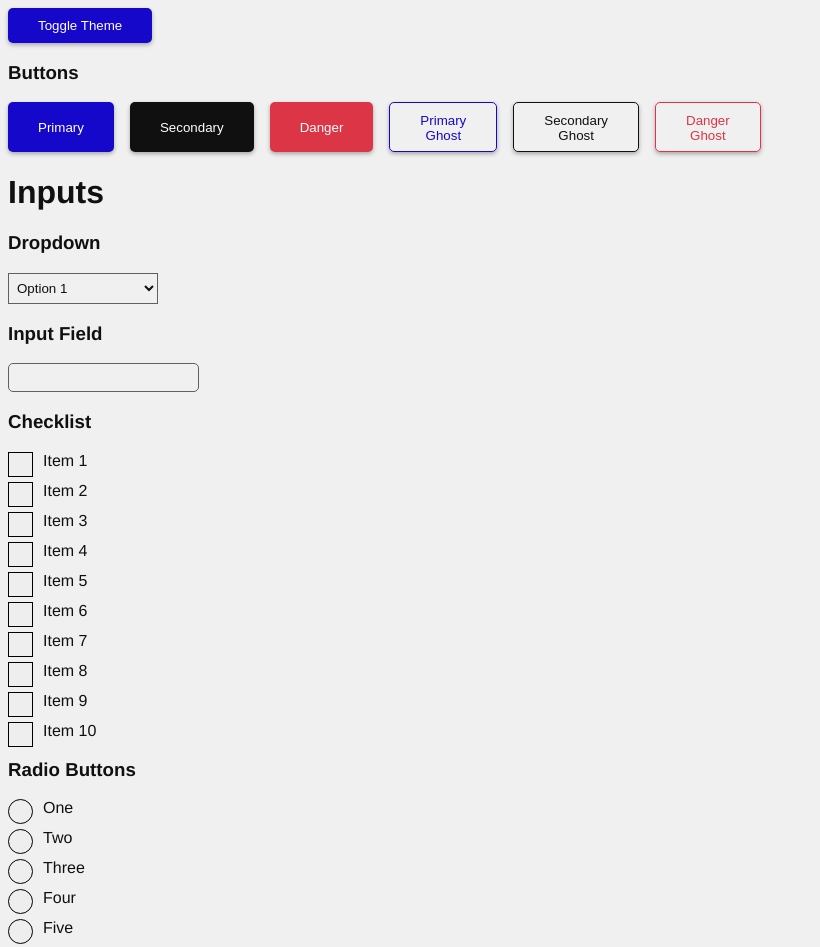
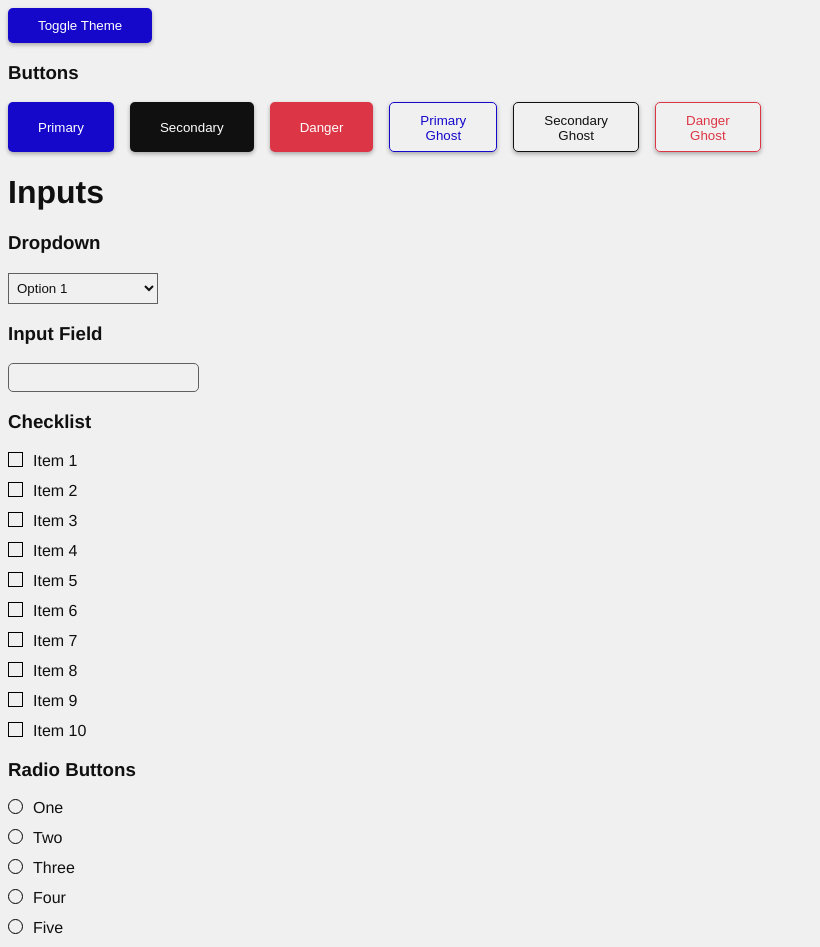
Before and after one commit to DaveBunyan1/react-template, a React (Vite) app: page / in a window 1280 px wide. Shown: the top 947 px of the page, without its empty margins (0-820 px from the left). Built offline with nearby package versions, Linux system fonts and the light colour scheme.

Commit message:
Added variables for radio/checkbox

```diff
--- a/src/components/selections/checklist.css
+++ b/src/components/selections/checklist.css
@@ -1,8 +1,10 @@
+@import "../../styles/variables.css";
+
 /* Customize the label (the container) */
 .checklist-container {
   display: block;
   position: relative;
-  padding-left: 35px;
+  padding-left: 25px;
   margin-bottom: 12px;
   cursor: pointer;
   font-size: 16px;
@@ -26,20 +28,20 @@
   position: absolute;
   top: 0;
   left: 0;
-  height: 25px;
-  width: 25px;
-  background-color: #eee;
-  border: 1px solid black;
+  height: 15px;
+  width: 15px;
+  background-color: var(--checkbox-background);
+  border: 1px solid var(--checkbox-border);
 }
 
 /* On mouse-over, add a grey background color */
 .checklist-container:hover input ~ .checklist-checkmark {
-  background-color: #ccc;
+  background-color: var(--checkbox-hover-background);
 }
 
 /* When the checkbox is checked, add a blue background */
 .checklist-container input:checked ~ .checklist-checkmark {
-  background-color: #2196f3;
+  background-color: var(--checkbox-checked-background);
 }
 
 /* Create the checkmark/indicator (hidden when not checked) */
@@ -56,11 +58,11 @@
 
 /* Style the checkmark/indicator */
 .checklist-container .checklist-checkmark:after {
-  left: 9px;
-  top: 5px;
+  left: 4px;
+  top: 1px;
   width: 5px;
   height: 10px;
-  border: solid white;
+  border: solid var(--checkbox-tick);
   border-width: 0 3px 3px 0;
   -webkit-transform: rotate(45deg);
   -ms-transform: rotate(45deg);
--- a/src/components/selections/radiobuttons.css
+++ b/src/components/selections/radiobuttons.css
@@ -1,8 +1,10 @@
+@import "../../styles/variables.css";
+
 /* Customize the label (the container) */
 .radio-container {
   display: block;
   position: relative;
-  padding-left: 35px;
+  padding-left: 25px;
   margin-bottom: 12px;
   cursor: pointer;
   font-size: 16px;
@@ -26,21 +28,21 @@
   position: absolute;
   top: 0;
   left: 0;
-  height: 25px;
-  width: 25px;
-  background-color: #eee;
+  height: 15px;
+  width: 15px;
+  background-color: var(--radio-background);
   border-radius: 50%;
-  border: 1px solid black;
+  border: 1px solid var(--radio-border);
 }
 
 /* On mouse-over, add a grey background color */
 .radio-container:hover input ~ .radio-checkmark {
-  background-color: #ccc;
+  background-color: var(--radio-hover-background);
 }
 
 /* When the radio button is checked, add a blue background */
 .radio-container input:checked ~ .radio-checkmark {
-  background-color: #2196f3;
+  background-color: var(--radio-checked-background);
 }
 
 /* Create the indicator (the dot/circle - hidden when not checked) */
@@ -57,10 +59,10 @@
 
 /* Style the indicator (dot/circle) */
 .radio-container .radio-checkmark:after {
-  top: 8px;
-  left: 8px;
-  width: 8px;
-  height: 8px;
+  top: 4px;
+  left: 4px;
+  width: 5px;
+  height: 5px;
   border-radius: 50%;
-  background: white;
+  background: var(--radio-dot);
 }
--- a/src/styles/variables.css
+++ b/src/styles/variables.css
@@ -84,6 +84,24 @@
   --input-background: var(--main-greyscale-100);
   --input-border: var(--main-greyscale-600);
   --input-text: var(--main-greyscale-900);
+
+  /* Checkbox variables */
+  --checkbox-background: var(--main-greyscale-100);
+  --checkbox-border: var(--dark);
+  --checkbox-text: var(--main-greyscale-900);
+
+  --checkbox-checked-background: var(--main-light-800);
+  --checkbox-hover-background: var(--main-greyscale-300);
+  --checkbox-tick: var(--light);
+
+  /* Radio variables */
+  --radio-background: var(--main-greyscale-100);
+  --radio-border: var(--dark);
+  --radio-text: var(--main-greyscale-900);
+
+  --radio-checked-background: var(--main-light-800);
+  --radio-hover-background: var(--main-greyscale-300);
+  --radio-dot: var(--light);
 }
 
 html[data-theme="dark"] {
@@ -122,4 +140,22 @@ html[data-theme="dark"] {
   --input-background: var(--main-greyscale-800);
   --input-border: var(--main-greyscale-200);
   --input-text: var(--main-greyscale-100);
+
+  /* Checkbox variables */
+  --checkbox-background: var(--main-greyscale-800);
+  --checkbox-border: var(--light);
+  --checkbox-text: var(--main-greyscale-100);
+
+  --checkbox-checked-background: var(--main-dark-700);
+  --checkbox-hover-background: var(--main-greyscale-600);
+  --checkbox-tick: var(--light);
+
+  /* Radio variables */
+  --radio-background: var(--main-greyscale-800);
+  --radio-border: var(--light);
+  --radio-text: var(--main-greyscale-100);
+
+  --radio-checked-background: var(--main-dark-700);
+  --radio-hover-background: var(--main-greyscale-600);
+  --radio-dot: var(--light);
 }
```
